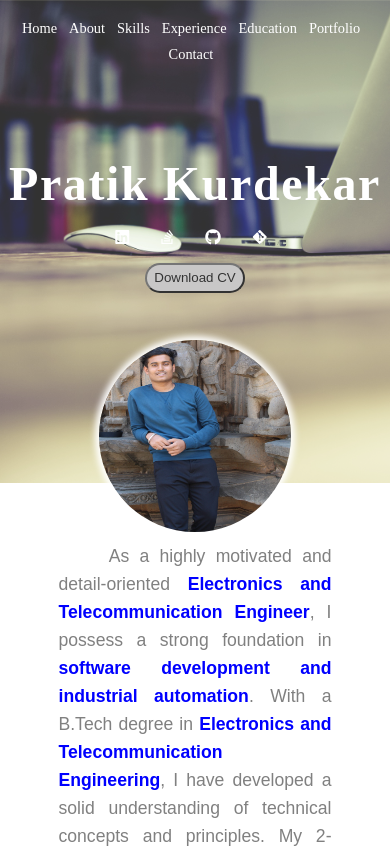
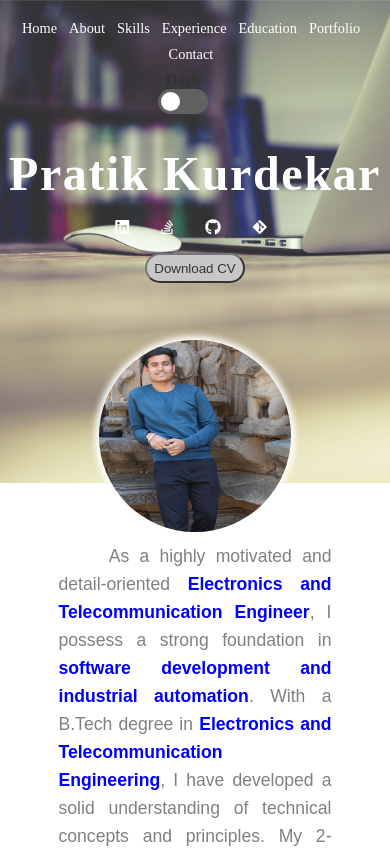
Before and after one commit to Kurdekar1101/Portfolio-Webpage, a plain HTML site: page 3. Resume Project/index.html in a window 390 px wide. Shown: the top 848 px of the page. Drawn offline with Linux system fonts and the light colour scheme.

Commit message:
Added Theme toggler button

```diff
--- a/3. Resume Project/index.html
+++ b/3. Resume Project/index.html
@@ -10,6 +10,7 @@
 
 <body>
     <header id="body-header">
+        <div id="theme">
         <nav>
             <ul class="horizontal-list text-center nav-menu" id="nav-menu">
                 <li><a href="#home">Home</a></li>
@@ -21,6 +22,16 @@
                 <li><a href="#contact">Contact</a></li>
             </ul>
         </nav>
+        <div id="toggle">
+        <div class="theme-toggle-wrapper">
+            <label class="switch">
+                <input type="checkbox" id="theme-toggle-checkbox" onchange="toggleTheme()">
+                <span class="slider round"></span>
+            </label>
+            <span id="theme-label">Dark</span>
+        </div>
+    </div>
+    </div>
 
 
 
@@ -422,5 +433,36 @@
         </section>
     </main>
 
+
+    <script>
+        function toggleTheme() {
+            const checkbox = document.getElementById("theme-toggle-checkbox");
+            const label = document.getElementById("theme-label");
+
+            const isDark = checkbox.checked;
+            document.body.classList.toggle("dark-theme", isDark);
+            label.textContent = isDark ? "Light" : "Dark";
+
+            localStorage.setItem("theme", isDark ? "dark" : "light");
+        }
+
+
+        window.addEventListener("load", () => {
+            const savedTheme = localStorage.getItem("theme");
+            const checkbox = document.getElementById("theme-toggle-checkbox");
+            const label = document.getElementById("theme-label");
+
+            if (savedTheme === "dark") {
+                document.body.classList.add("dark-theme");
+                checkbox.checked = true;
+                label.textContent = "Light";
+            } else {
+                label.textContent = "Dark";
+            }
+        });
+
+
+    </script>
+
 </body>
 </html>
--- a/3. Resume Project/style.css
+++ b/3. Resume Project/style.css
@@ -13,10 +13,18 @@ body{
 }
 
 .horizontal-list{
+    display: flex;
+    gap: 1rem;
+    justify-content: center;
     list-style: none;
     padding-left: 0px;
     margin: 0px;
 }
+nav{
+    flex:2 1 0;
+}
+
+
 .horizontal-list li{
     display: inline-block;
     margin: 0px 8px 8px 0px;
@@ -37,6 +45,96 @@ body{
 .text-center{
     text-align: center;
 }
+
+#theme{
+    width: 100%;
+    display: flex;
+    justify-content: space-between;
+}
+
+/* THEME BUTTON */
+.theme-toggle-wrapper {
+  display: flex;
+  flex-direction: column-reverse;
+  align-items: end;
+  gap: 0;
+  font-weight: bold;
+  padding-right: 1.5rem;
+}
+
+.switch {
+  position: relative;
+  display: inline-block;
+  width: 50px;
+  height: 25px;
+}
+
+.switch input {
+  opacity: 0;
+  width: 0;
+  height: 0;
+}
+
+.slider {
+  position: absolute;
+  cursor: pointer;
+  top: 0; left: 0;
+  right: 0; bottom: 0;
+  background-color:#3b3a3a;
+  transition: 0.4s;
+  border-radius: 34px;
+}
+
+.slider:before {
+  position: absolute;
+  content: "";
+  height: 19px;
+  width: 19px;
+  left: 3px;
+  bottom: 3px;
+  background-color: white;
+  transition: 0.4s;
+  border-radius: 50%;
+}
+
+input:checked + .slider {
+  background-color: rgb(91, 91, 241);
+}
+
+input:checked + .slider:before {
+  transform: translateX(24px);
+}
+
+.dark-theme section:nth-child(2n){
+    background-color: rgb(20, 20, 20);
+    transition: background-color 0.3s ease;
+}
+.dark-theme section:nth-child(2n+1){
+    background-color: black;
+    transition: background-color 0.3s ease;
+}
+.dark-theme #about p{
+    color: white;
+    transition: color 0.3s ease;
+}
+.dark-theme .timeline-box .logo-combine .designation,
+.dark-theme .timeline-box .logo-combine1 .designation,
+.dark-theme .fa-plane{
+    color: white;
+    transition: color 0.3s ease;
+}
+
+.dark-theme .timeline-box .description{
+    color: rgb(209, 207, 207);
+    transition: color 0.3s ease;
+}
+.dark-theme .timeline-box:nth-child(2n+1)::after,
+.dark-theme .timeline-box:nth-child(2n)::after{
+    background-color: white;
+    border: 2px solid black;
+}
+
+
 
 /* NAME AND SOCIAL ICONS */
 #name-social-container{
@@ -171,7 +269,7 @@ section:nth-child(2n+1){
     padding-top: 10px;
     margin-right: 0.5rem;
 }
-.mb75px{
+/* .mb75px{
     margin-bottom: 75px;
 }
 .skills-display{
@@ -195,12 +293,12 @@ section:nth-child(2n+1){
     color: white;
     font-size: 1rem;
     margin-left: 5px;
-}
+} */
 
 
 /* .text-highlight */
 
-.mb-blue{
+/* .mb-blue{
     background-color: #2857a4;
 }
 .eighty-percent{
@@ -238,7 +336,7 @@ section:nth-child(2n+1){
 .sixty-percent{
     width: 60%;
     height: inherit;
-}
+} */
 
 
 /* CONTACT SECTION */
@@ -467,6 +565,7 @@ section:nth-child(2n+1){
 
 
 
+
 /* ...................RESPONSIVENESS.................... */
 @media screen and (max-width: 600px)
 {
@@ -507,4 +606,21 @@ section:nth-child(2n+1){
         justify-content: center;
         align-items: center;
     }
+    #theme{
+        display: block;
+    }
+    nav{
+        display: block;
+    }
+    .theme-toggle-wrapper{
+        justify-content: center;
+        align-items: center;
+    }
+    .horizontal-list{
+        display: block;
+    }
+
+    #name-social-container{
+        margin-top: 30px;
+    }
 }
```
